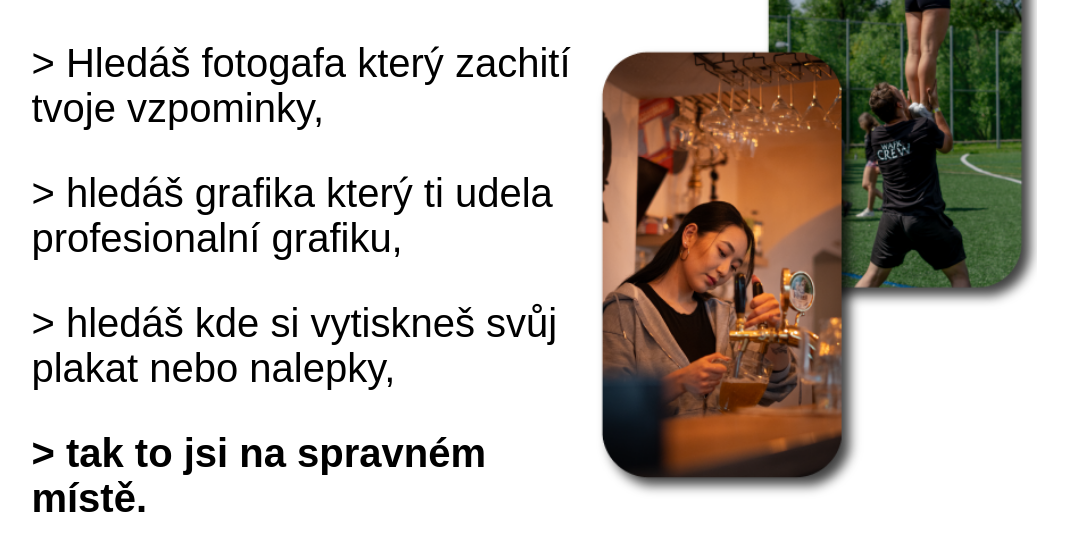
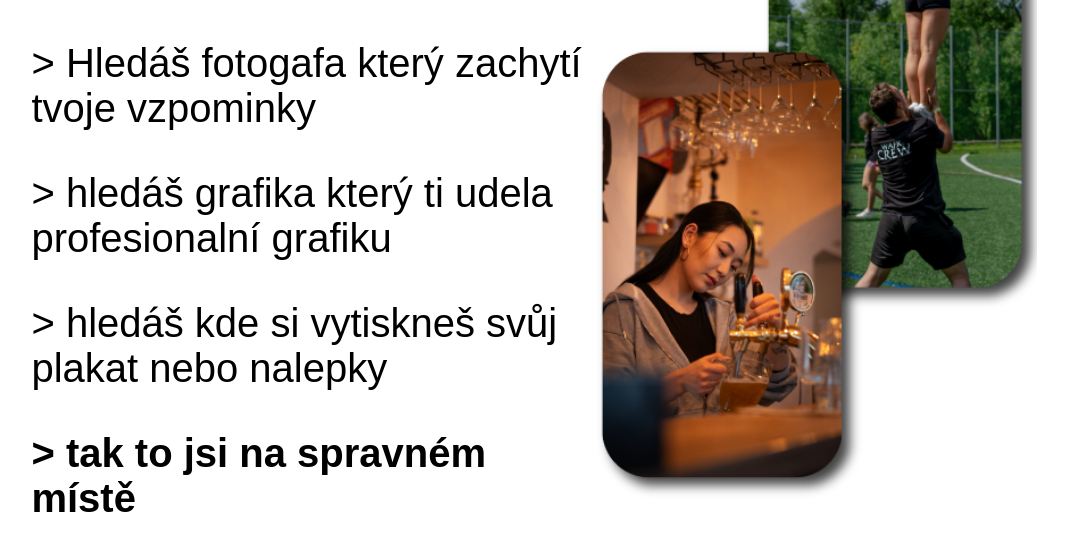
Before and after one commit to martinsram3k/martinsram3k.github.io, a plain HTML site: page index.html in a window 1280 px wide. Shown: the part 403-952 px from the top of the page, without its empty margins (106-1174 px from the left). Drawn offline with Linux system fonts and the light colour scheme; a web font is replaced by a local one.

Commit message:
fasfasfasfa

```diff
--- a/index.html
+++ b/index.html
@@ -29,10 +29,10 @@
                 <div>
                 <h1 class="homebold">Foto. Grafika.</h1>
                 <h1 class="homebold">Tisk. 3D model.</h1>
-                <h3 class="homelight">> Hledáš fotogafa který zachití tvoje vzpominky,</h3>
-                <h3 class="homelight">> hledáš grafika který ti udela profesionalní grafiku,</h3>
-                <h3 class="homelight">> hledáš kde si vytiskneš svůj plakat nebo nalepky,</h3>
-                <h3 class="homelight1">> tak to jsi na spravném místě.</h3>
+                <h3 class="homelight">> Hledáš fotogafa který zachytí tvoje vzpominky</h3>
+                <h3 class="homelight">> hledáš grafika který ti udela profesionalní grafiku</h3>
+                <h3 class="homelight">> hledáš kde si vytiskneš svůj plakat nebo nalepky</h3>
+                <h3 class="homelight1">> tak to jsi na spravném místě</h3>
                 </div>
             </td>
 
```
